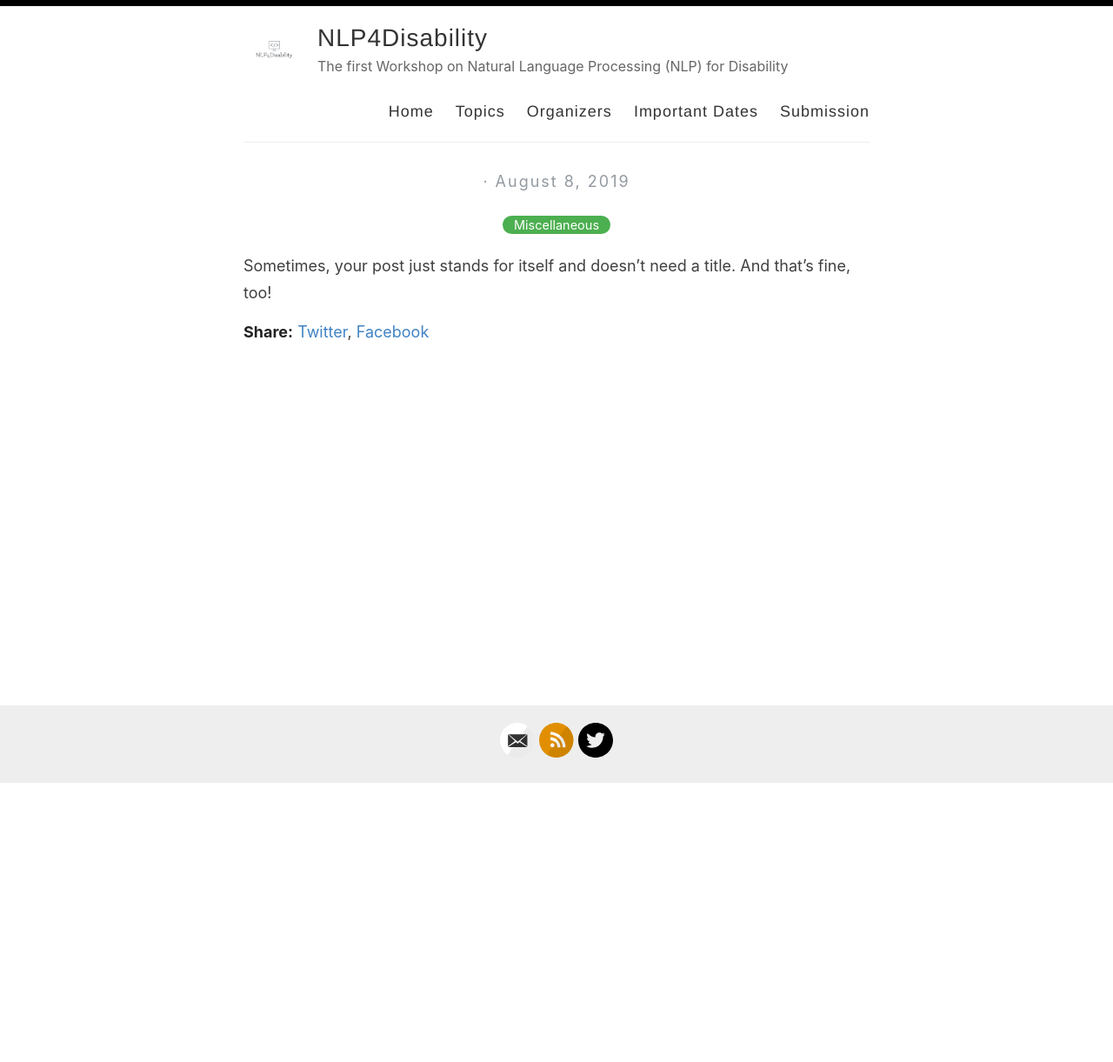
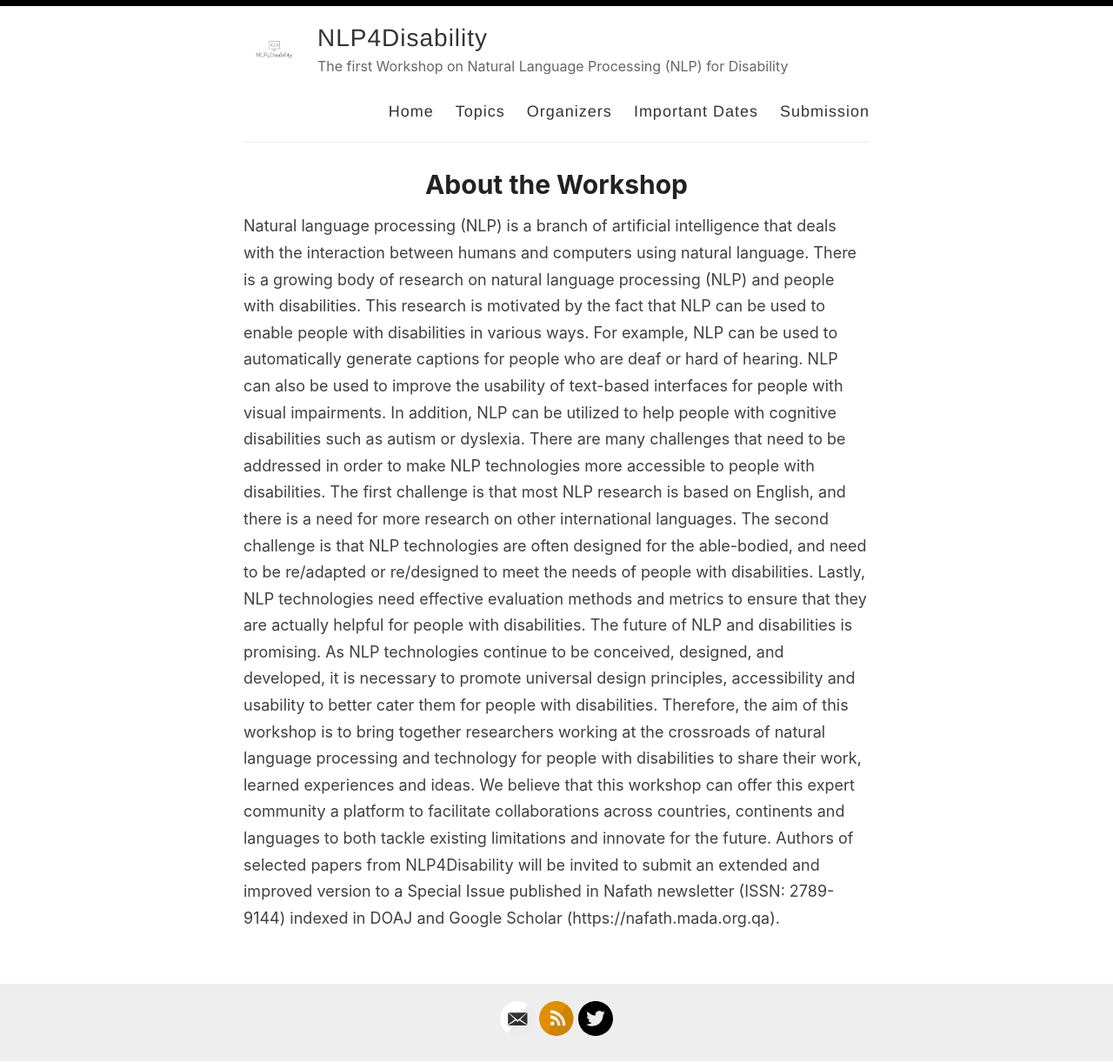
Before and after one commit to nlp4disability/nlp4disability.github.io, a Jekyll site: the page built from _posts/2019-08-08-no-title-posts.md, in a window 1280 px wide. Shown: the whole page at 87% size. Built offline with Jekyll 4.4.1, drawn with Linux system fonts in a browser that asks for light colours; before the commit the page ends 901 px from its top, so only the background shows below that.

Commit message:
Update post.html

```diff
--- a/_layouts/post.html
+++ b/_layouts/post.html
@@ -3,37 +3,18 @@
 ---
 
 <article class="post detailed">
-  <h1>{{ page.title }}</h1>
+  <h1>About the Workshop</h1>
 
   <div>
-    <p class="author_title">{{site.author}}  ·  {{ page.date | date: "%B %e, %Y" }}</p>
-    {% if page.last_modified_at %}
-    <p class="author_title" datetime="{{ page.last_modified_at | date_to_xmlschema }}">(Updated: {{ page.last_modified_at | date: "%b %-d, %Y" }})</p>
-    {% endif %}
-    <div class="post-tags">
-      {% if post %}
-        {% assign categories = post.categories %}
-      {% else %}
-        {% assign categories = page.categories %}
-      {% endif %}
-      {% for category in categories %}
-        <a href="{{site.baseurl}}/categories/#{{category|slugize}}">{{category}}</a>
-        {% unless forloop.last %}&nbsp;{% endunless %}
-      {% endfor %}
-    </div>
+    <p>
+      Natural language processing (NLP) is a branch of artificial intelligence that deals with the interaction between humans and computers using natural language. There is a growing body of research on natural language processing (NLP) and people with disabilities. This research is motivated by the fact that NLP can be used to enable people with disabilities in various ways. For example, NLP can be used to automatically generate captions for people who are deaf or hard of hearing. NLP can also be used to improve the usability of text-based interfaces for people with visual impairments. In addition, NLP can be utilized to help people with cognitive disabilities such as autism or dyslexia.
+There are many challenges that need to be addressed in order to make NLP technologies more accessible to people with disabilities. The first challenge is that most NLP research is based on English, and there is a need for more research on other international languages. The second challenge is that NLP technologies are often designed for the able-bodied, and need to be re/adapted or re/designed to meet the needs of people with disabilities. Lastly, NLP technologies need effective evaluation methods and metrics to ensure that they are actually helpful for people with disabilities.
+The future of NLP and disabilities is promising. As NLP technologies continue to be conceived, designed, and developed, it is necessary to promote universal design principles, accessibility and usability to better cater them for people with disabilities. Therefore, the aim of this workshop is to bring together researchers working at the crossroads of natural language processing and technology for people with disabilities to share their work, learned experiences and ideas. We believe that this workshop can offer this expert community a platform to facilitate collaborations across countries, continents and languages to both tackle existing limitations and innovate for the future.
+Authors of selected papers from NLP4Disability will be invited to submit an extended and improved version to a Special Issue published in Nafath newsletter (ISSN: 2789-9144) indexed in DOAJ and Google Scholar (https://nafath.mada.org.qa).
+    </p>
   </div>
 
-  <div class="entry">
-    {{ content }}
-  </div>
 
-  <div>
-    <p><span class="share-box">Share:</span> <a href="http://twitter.com/share?text={{ page.title }}&url={{site.url}}{{page.url}}" target="_blank">Twitter</a>, <a href="https://www.facebook.com/sharer.php?u={{site.url}}{{page.url}}" target="_blank">Facebook</a></p>
-  </div>
-
-  <!--<div class="date">
-    Written on {{ page.date | date: "%B %e, %Y" }}
-  </div>-->
 
   {% include disqus.html %}
 </article>
```
